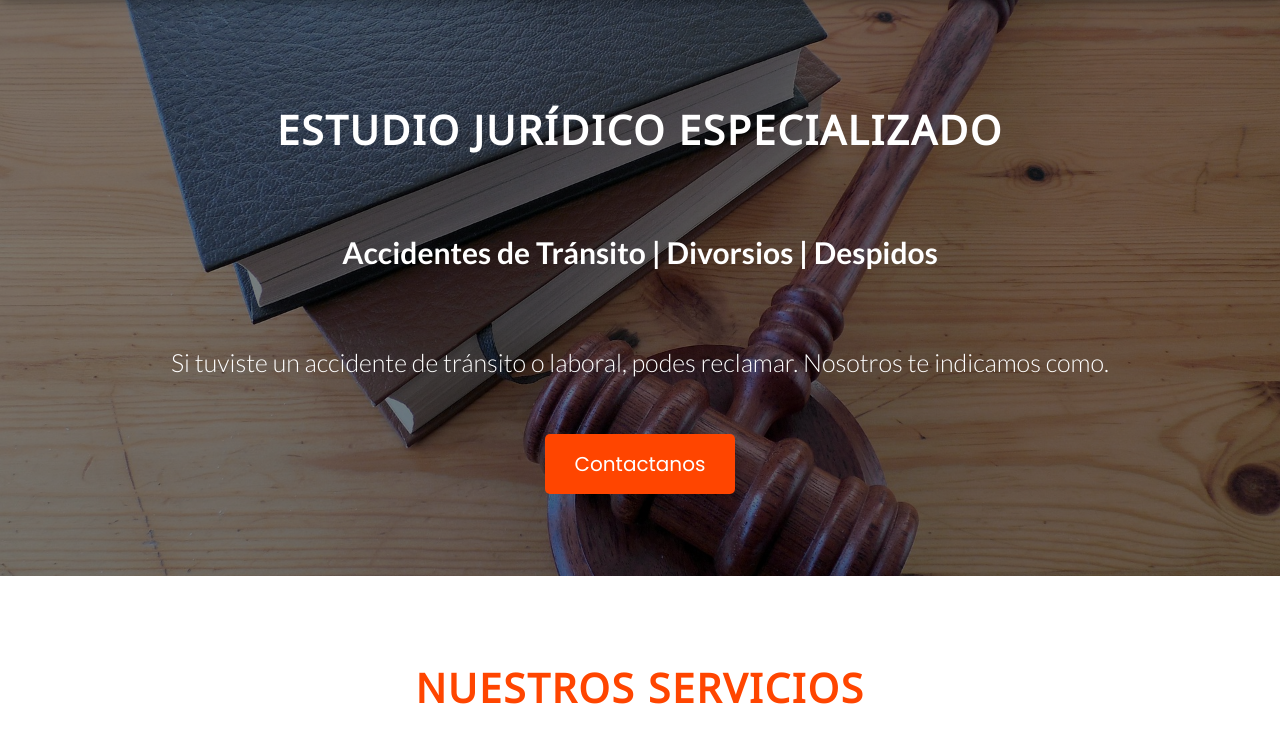
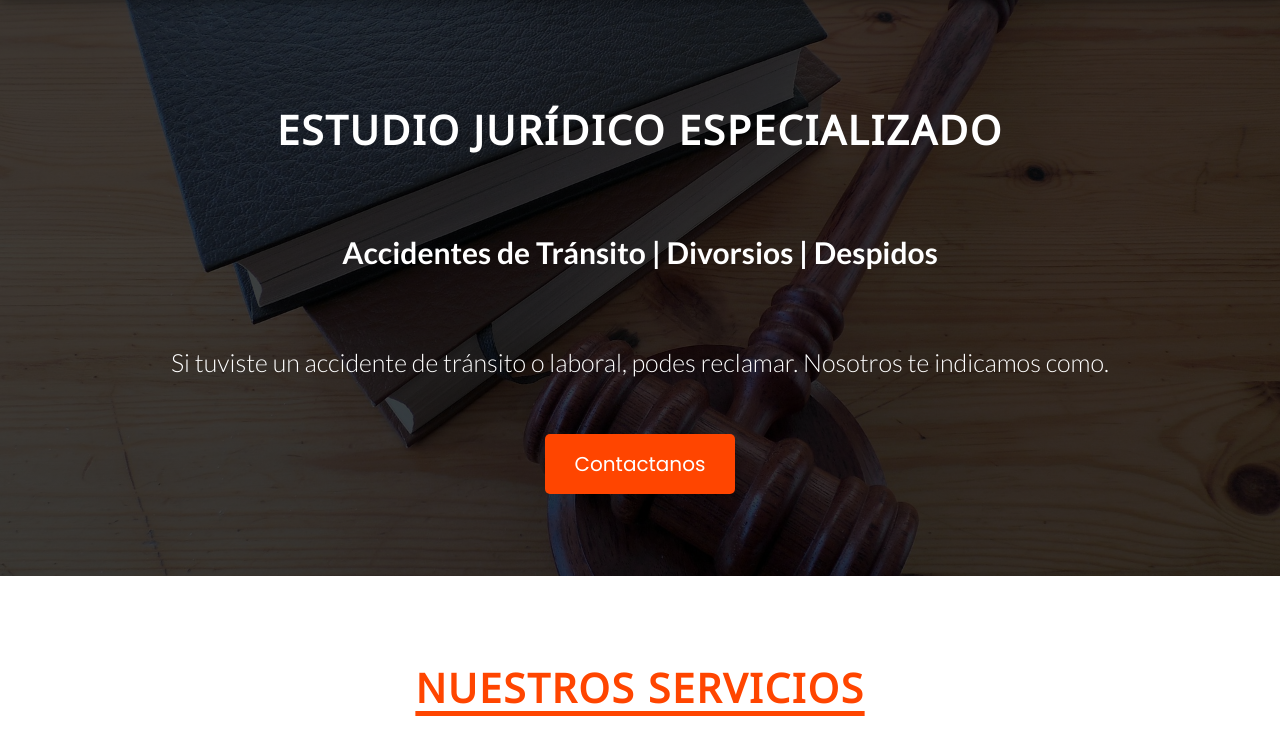
Before and after one commit to gus0117/estudio-juridico, a plain HTML site: page index.html in a window 1280 px wide. Shown: the part 64-796 px from the top of the page. Drawn offline with Linux system fonts and the light colour scheme.

Commit message:
Agregado subrayado en servicios y contacto

```diff
--- a/css/styles.css
+++ b/css/styles.css
@@ -32,11 +32,14 @@ a {
   color: #000;
 }
 
-
+/*
+  image source: https://pixabay.com/es/photos/martillo-libros-ley-plato-abogado-620011/
+ css source https://www.w3schools.com/howto/howto_css_parallax.asp
+*/
 .parallax {
   /* The image used */
   /* background-image: url("img_parallax.jpg"); */
-  background: linear-gradient(rgba(0, 0, 0, 0.5), rgba(0, 0, 0, 0.5)),
+  background: linear-gradient(rgba(0, 0, 0, 0.75), rgba(0, 0, 0, 0.75)),
     url(../img/hammer.jpg);
 
   /* Set a specific height */
@@ -88,6 +91,16 @@ header {
   letter-spacing: 2px;
   padding: 20px 10px;
   text-transform: uppercase;
+}
+
+.underline-orange {
+  text-decoration: underline orangered 5px;
+  text-underline-offset: 8px;
+}
+
+.underline-white {
+  text-decoration: underline #fff 5px;
+  text-underline-offset: 8px;
 }
 
 .title-2 {
--- a/index.html
+++ b/index.html
@@ -31,9 +31,12 @@
 
     <main class="parallax" id="home">
         <div class="container-grid">
-            <h1 class="title-1 text-white text-center">
-                Estudio Jurídico especializado
-            </h1>
+            <div class="border-bottom border-white">
+                <h1 class="title-1 text-white text-center">
+                    Estudio Jurídico especializado
+                </h1>
+            </div>
+
             <h2 class="title-2 text-white text-center">
                 Accidentes de Tránsito | Divorsios | Despidos
             </h2>
@@ -46,7 +49,7 @@
 
     <section id="services">
         <div class="container">
-            <h2 class="title-1 text-orange text-center">Nuestros Servicios</h2>
+            <h2 class="title-1 text-orange text-center underline-orange">Nuestros Servicios</h2>
             <div class="row">
 
                 <div class="col-sm-12 col-md-5 col-lg-5">
@@ -135,7 +138,7 @@
 
     <section class="bg-orange" id="contact">
         <div class="container">
-            <h1 class="title-1 text-white text-center">Contacto</h1>
+            <h1 class="title-1 text-white text-center underline-white">Contacto</h1>
             <div class="row">
                 <div class="col-sm-12 col-md-4 col-lg-4 perfil">
                     <p class="description text-white text-center">
```
